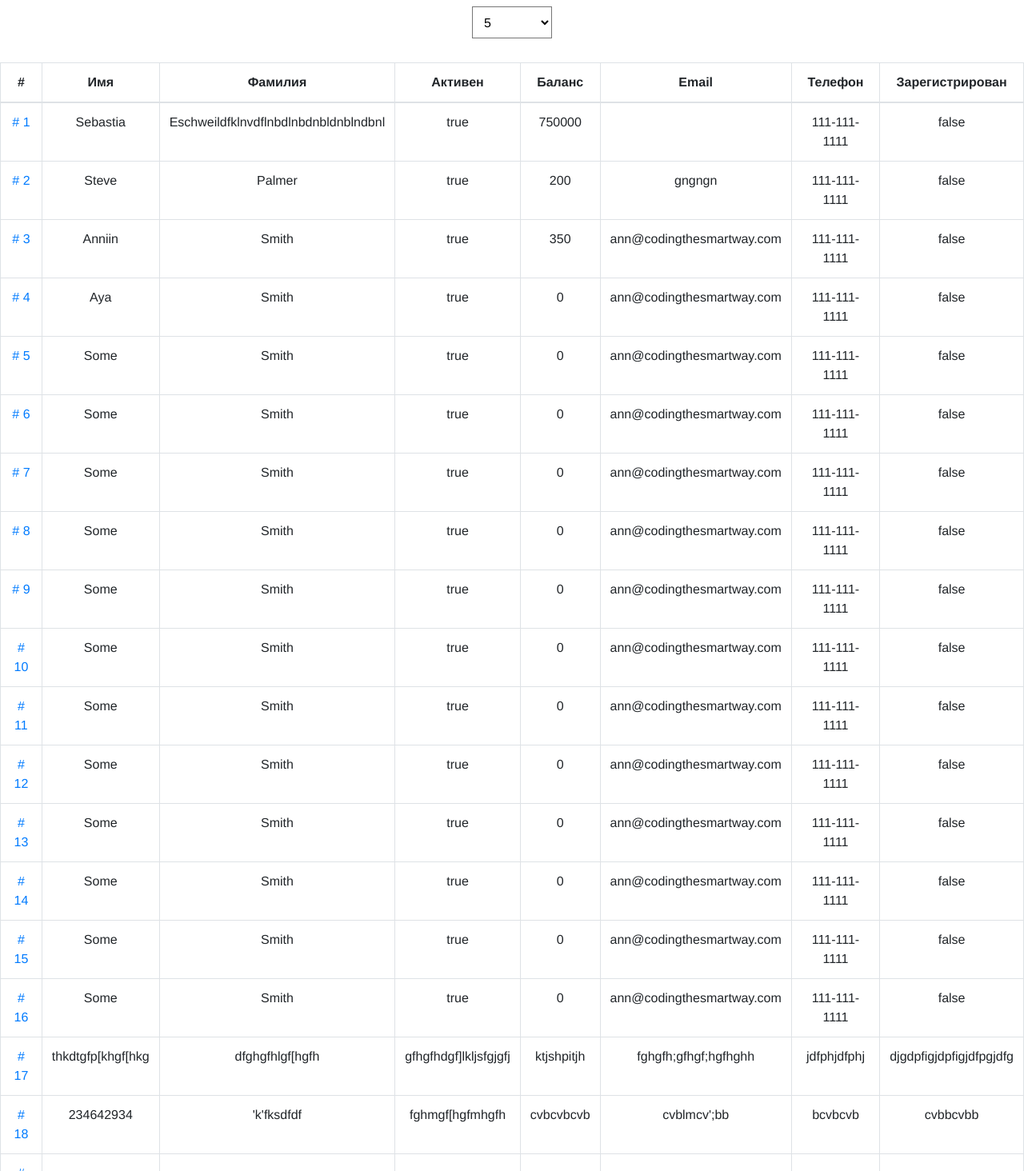
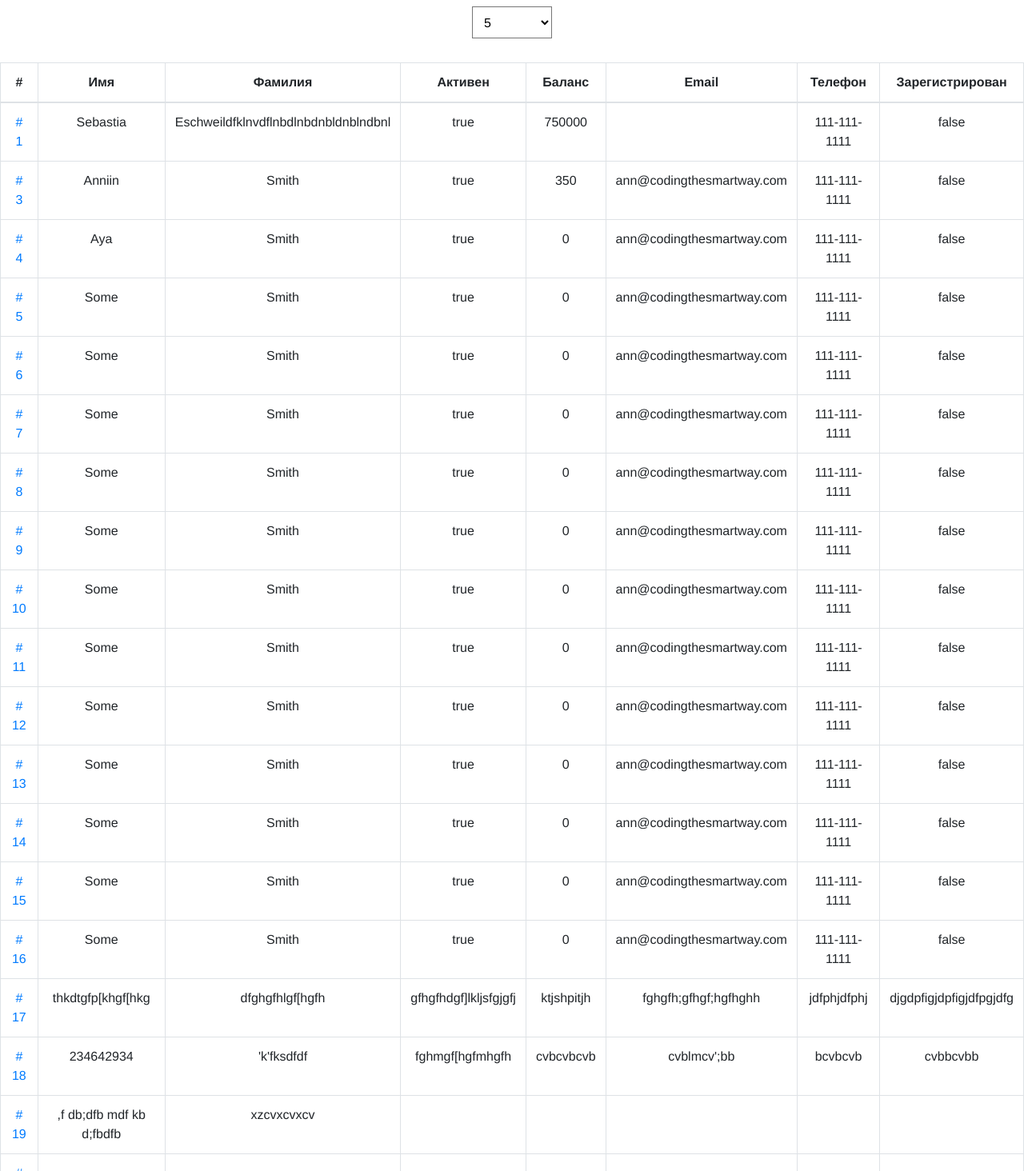
Before and after one commit to 0632347878/app-vue, a Vue app: page /list in a window 1280 px wide. Shown: the part 106-1570 px from the top of the page at 80% size. Built offline with nearby package versions, Linux system fonts and the light colour scheme; data requests are answered from the project's data file.

Commit message:
added remove user

```diff
--- a/db.json
+++ b/db.json
@@ -26,32 +26,6 @@
         "true": ""
       },
       "http://localhost:3000/employees/[object Object]": ""
-    },
-    {
-      "id": 2,
-      "firstName": "Steve",
-      "lastName": "Palmer",
-      "email": "gngngn",
-      "isActive": true,
-      "balance": "200",
-      "phone": "111-111-1111",
-      "registered": false,
-      "registeredDate": "10.08.2011",
-      "picture": "//images.igdb.com/igdb/image/upload/t_thumb/mnljdjtrh44x4snmierh.png",
-      "true": "",
-      "newUser": {
-        "id": "",
-        "firstName": "",
-        "lastName": "",
-        "email": "",
-        "isActive": "",
-        "balance": "",
-        "phone": "",
-        "registered": "",
-        "registeredDate": "",
-        "picture": "//images.igdb.com/igdb/image/upload/t_thumb/z5t0yuhyiiui1ickwhgj.png",
-        "true": ""
-      }
     },
     {
       "id": 3,
@@ -264,6 +238,32 @@
     },
     {
       "id": 19,
+      "firstName": ",f db;dfb mdf kb d;fbdfb",
+      "lastName": "xzcvxcvxcv",
+      "email": "",
+      "isActive": "",
+      "balance": "",
+      "phone": "",
+      "registered": "",
+      "registeredDate": "",
+      "picture": "//images.igdb.com/igdb/image/upload/t_thumb/z5t0yuhyiiui1ickwhgj.png",
+      "true": ""
+    },
+    {
+      "id": 20,
+      "firstName": "",
+      "lastName": "",
+      "email": "",
+      "isActive": "",
+      "balance": "",
+      "phone": "",
+      "registered": "",
+      "registeredDate": "",
+      "picture": "//images.igdb.com/igdb/image/upload/t_thumb/z5t0yuhyiiui1ickwhgj.png",
+      "true": ""
+    },
+    {
+      "id": 21,
       "firstName": "",
       "lastName": "",
       "email": "",
--- a/src/components/UserEdit.vue
+++ b/src/components/UserEdit.vue
@@ -15,7 +15,7 @@
 											 tag="button"
 											 :to="'/employees/' + (parseInt(id, 10) + 1 )">+1 user
 					</router-link>
-					<user-add @login="onLogin">
+					<user-add @login="add">
 
 					</user-add>
 				</div>
@@ -89,12 +89,12 @@
 			remove() {
 				var _self = this;
 				//actual user obj _self.employee
-				axios.patch(_self.userUrl, delete _self.url[_self.employee])
+				axios.delete(`${this.url}${this.id}`)
 					.then(() => {
 					this.$router.push({path: '/list'})
 			})
 			},
-			onLogin(data) {
+			add(data) {
 //				console.log('child component said login', data)
 				var _self = this;
 				//actual user obj _self.employee
--- a/src/components/list.vue
+++ b/src/components/list.vue
@@ -1,6 +1,6 @@
 <template>
     <div>
-        <h3>Юзеров в базе <b>{{ employees.length }}</b></h3>
+        <h3>Юзеров в базе <b>{{ employees.length +1 }}</b></h3>
         <vue-single-select></vue-single-select>
         <table class="table table-bordered table-users">
             <thead>
@@ -73,9 +73,6 @@
                     _self.employees = data;
             });
         })
-    },
-        myCallback() {
-        console.log("there")
     }
     },
     mounted() {
```
